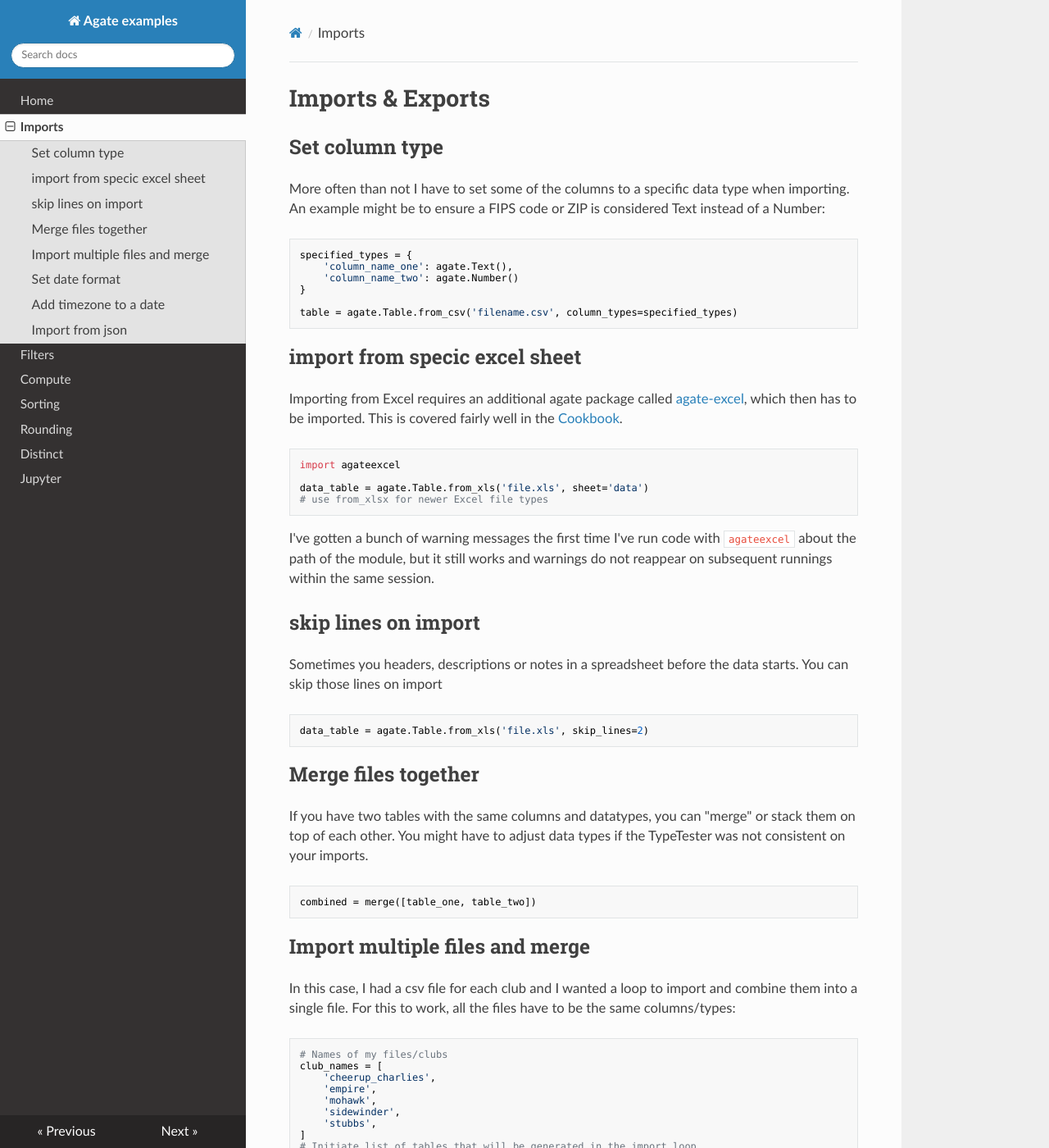
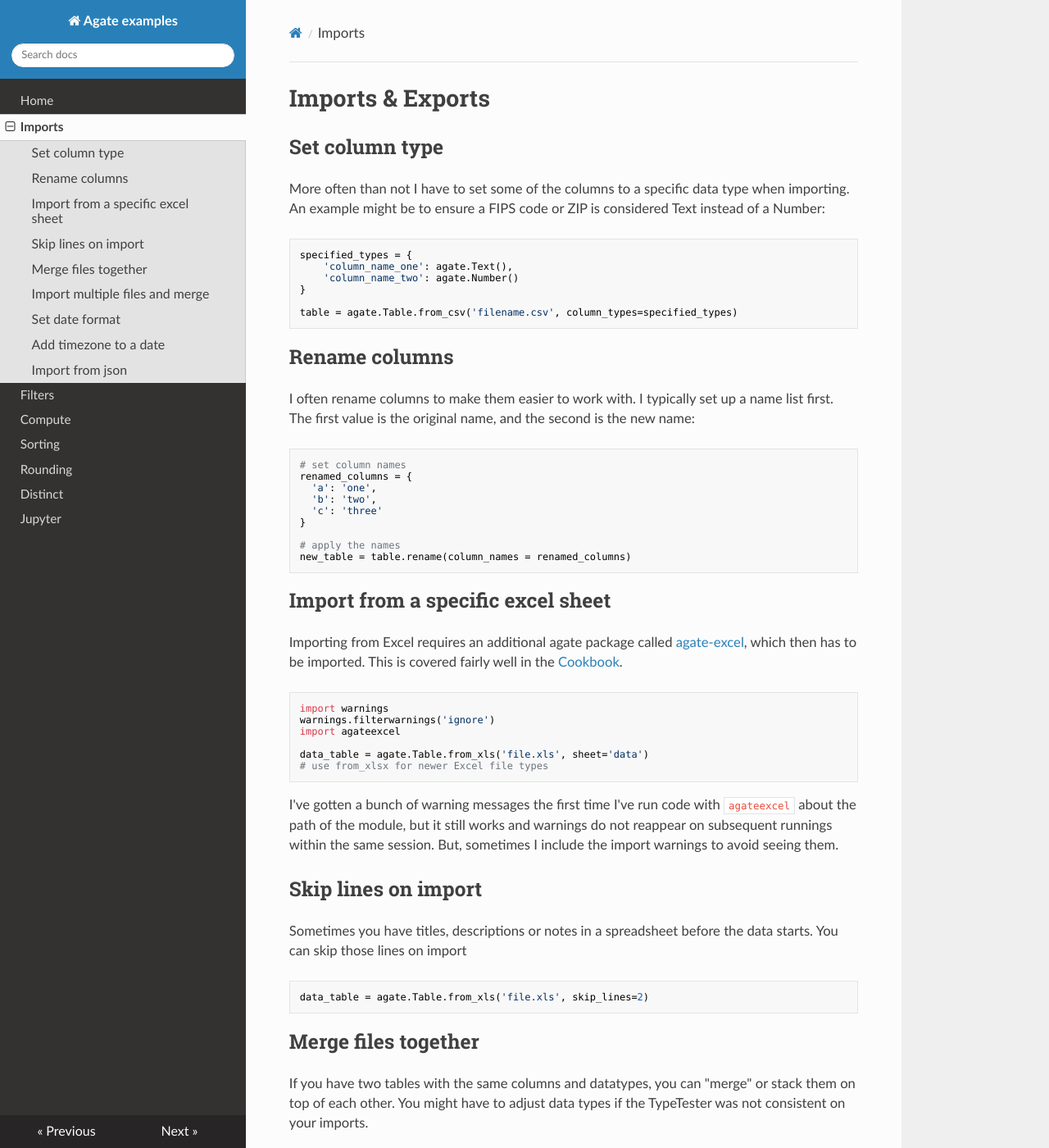
Before and after one commit to critmcdonald/agate-examples, an MkDocs documentation site: the page built from docs/imports.md, in a window 1280 px wide and 1400 px high. Shown: the whole window at 82% size. Built offline with MkDocs 1.6.1, drawn with Linux system fonts in a browser that asks for light colours; nearby versions of some CDN libraries; old or Windows-style settings are respelled for this version of MkDocs.

Commit message:
adding renaming and other fixes

````diff
--- a/docs/imports.md
+++ b/docs/imports.md
@@ -14,28 +14,44 @@ specified_types = {
 table = agate.Table.from_csv('filename.csv', column_types=specified_types)
 ```
 
-## import from specic excel sheet
+## Rename columns
+
+I often rename columns to make them easier to work with. I typically set up a name list first. The first value is the original name, and the second is the new name:
+
+``` python
+# set column names
+renamed_columns = {
+  'a': 'one',
+  'b': 'two',
+  'c': 'three'
+}
+
+# apply the names
+new_table = table.rename(column_names = renamed_columns)
+```
+
+## Import from a specific excel sheet
 
 Importing from Excel requires an additional agate package called [agate-excel](http://agate-excel.readthedocs.io/en/0.2.2/), which then has to be imported. This is covered fairly well in the [Cookbook](http://agate.readthedocs.io/en/1.6.0/cookbook/create.html#from-an-excel-spreadsheet).
 
 ```python
+import warnings
+warnings.filterwarnings('ignore')
 import agateexcel
 
 data_table = agate.Table.from_xls('file.xls', sheet='data')
 # use from_xlsx for newer Excel file types
 ```
 
-I've gotten a bunch of warning messages the first time I've run code with `agateexcel` about the path of the module, but it still works and warnings do not reappear on subsequent runnings within the same session.
+I've gotten a bunch of warning messages the first time I've run code with `agateexcel` about the path of the module, but it still works and warnings do not reappear on subsequent runnings within the same session. But, sometimes I include the import warnings to avoid seeing them.
 
-## skip lines on import
+## Skip lines on import
 
-Sometimes you headers, descriptions or notes in a spreadsheet before the data starts. You can skip those lines on import
+Sometimes you have titles, descriptions or notes in a spreadsheet before the data starts. You can skip those lines on import
 
 ```python
 data_table = agate.Table.from_xls('file.xls', skip_lines=2)
 ```
-
-
 
 ## Merge files together
 
````
Also changed, not shown: docs/compute.md (+4 -4 lines).
